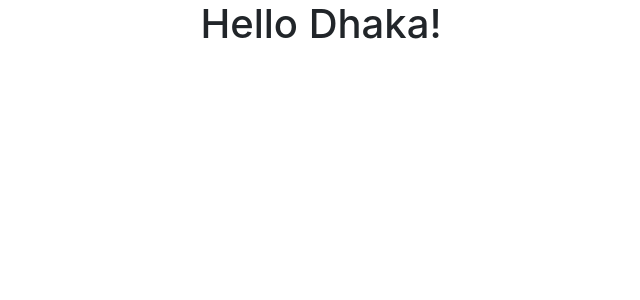
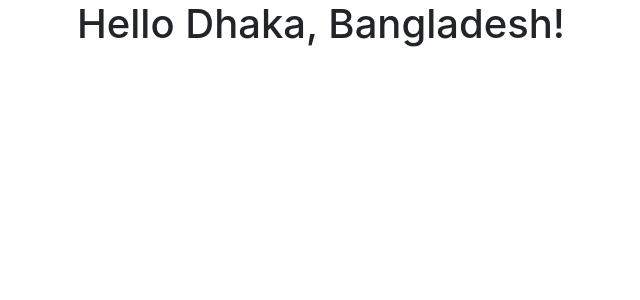
Before and after one commit to Ovee-Hasnat/rest-in-cheese, a React (Create React App) app: page / in a window 1280 px wide. Shown: the top 300 px of the page, without its empty margins (319-959 px from the left). Built offline with nearby package versions, Linux system fonts and the light colour scheme.

Commit message:
change in app.js

```diff
--- a/src/App.js
+++ b/src/App.js
@@ -3,7 +3,7 @@ import './App.css';
 function App() {
   return (
     <div className="App">
-      <h1>Hello Dhaka!</h1>
+      <h1>Hello Dhaka, Bangladesh!</h1>
     </div>
   );
 }
```
